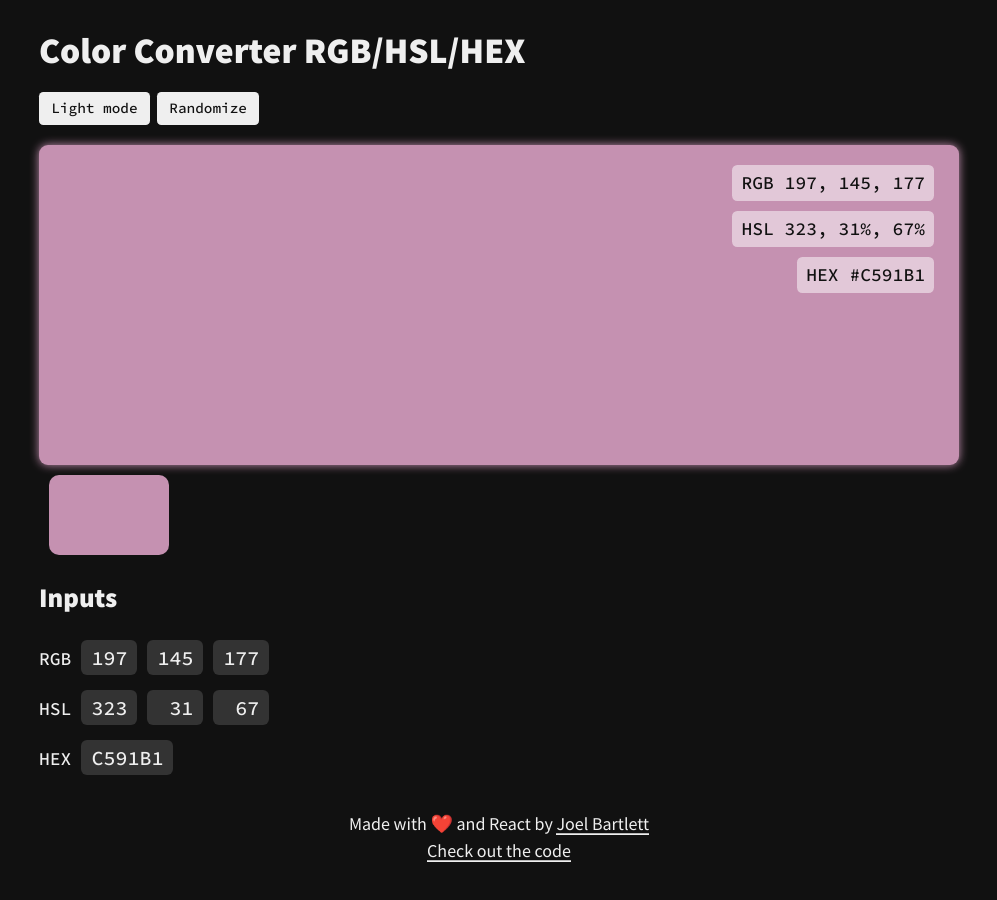
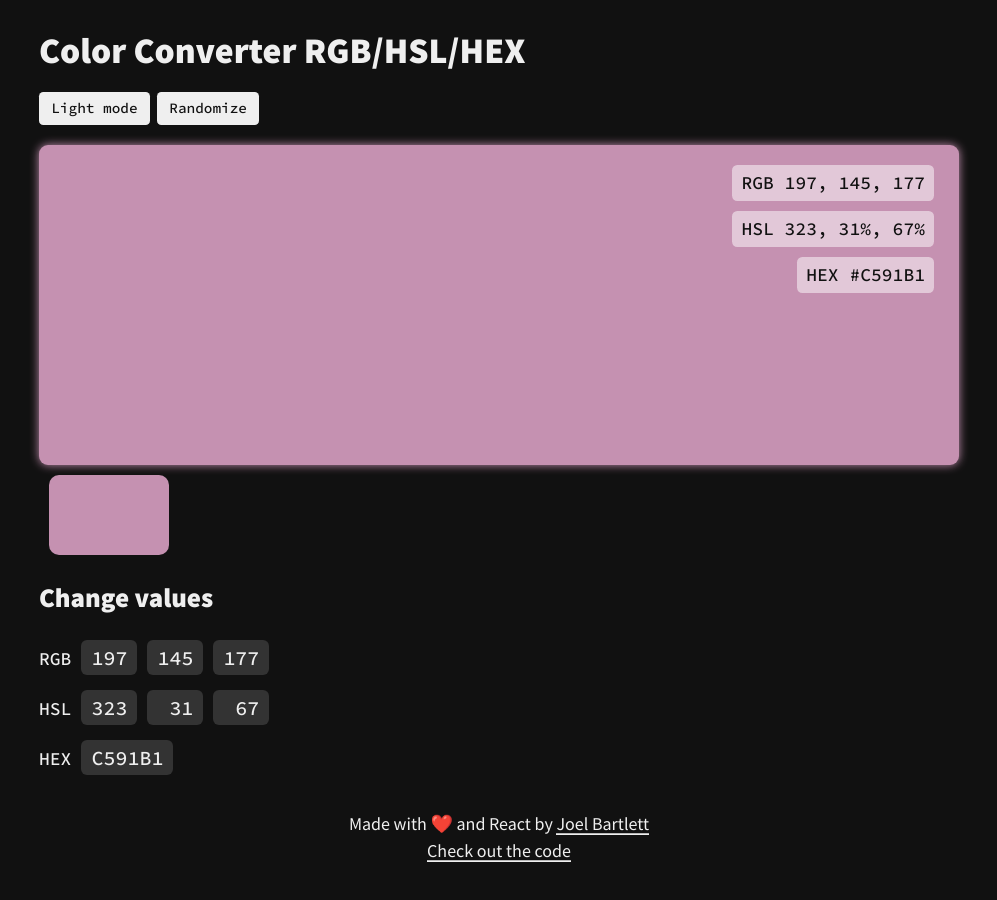
Before and after one commit to murbar/web-color-tool, a React (Create React App) app: page / in a window 1280 px wide. Shown: the top 900 px of the page, without its empty margins (141-1138 px from the left). Built offline with nearby package versions, Linux system fonts and the light colour scheme.

Commit message:
Change heading text

```diff
--- a/src/components/ValueInputs.jsx
+++ b/src/components/ValueInputs.jsx
@@ -20,7 +20,7 @@ const Styles = styled.div`
 const Inputs = ({ setColor, colorValues }) => {
   return (
     <Styles>
-      <h2>Inputs</h2>
+      <h2>Change values</h2>
       <RgbForm setColor={setColor} colorValues={colorValues} />
       <HslForm setColor={setColor} colorValues={colorValues} />
       <HexForm setColor={setColor} colorValues={colorValues} />
```
